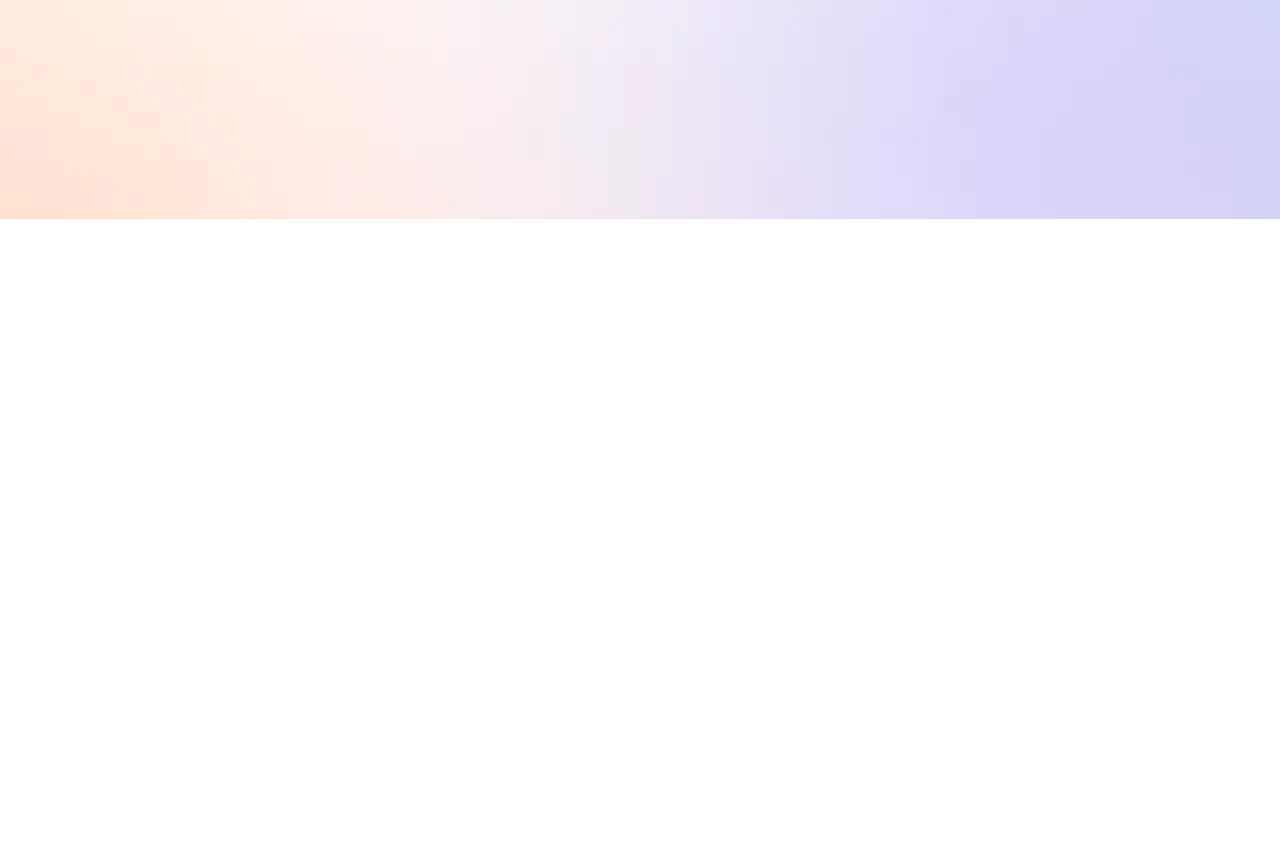
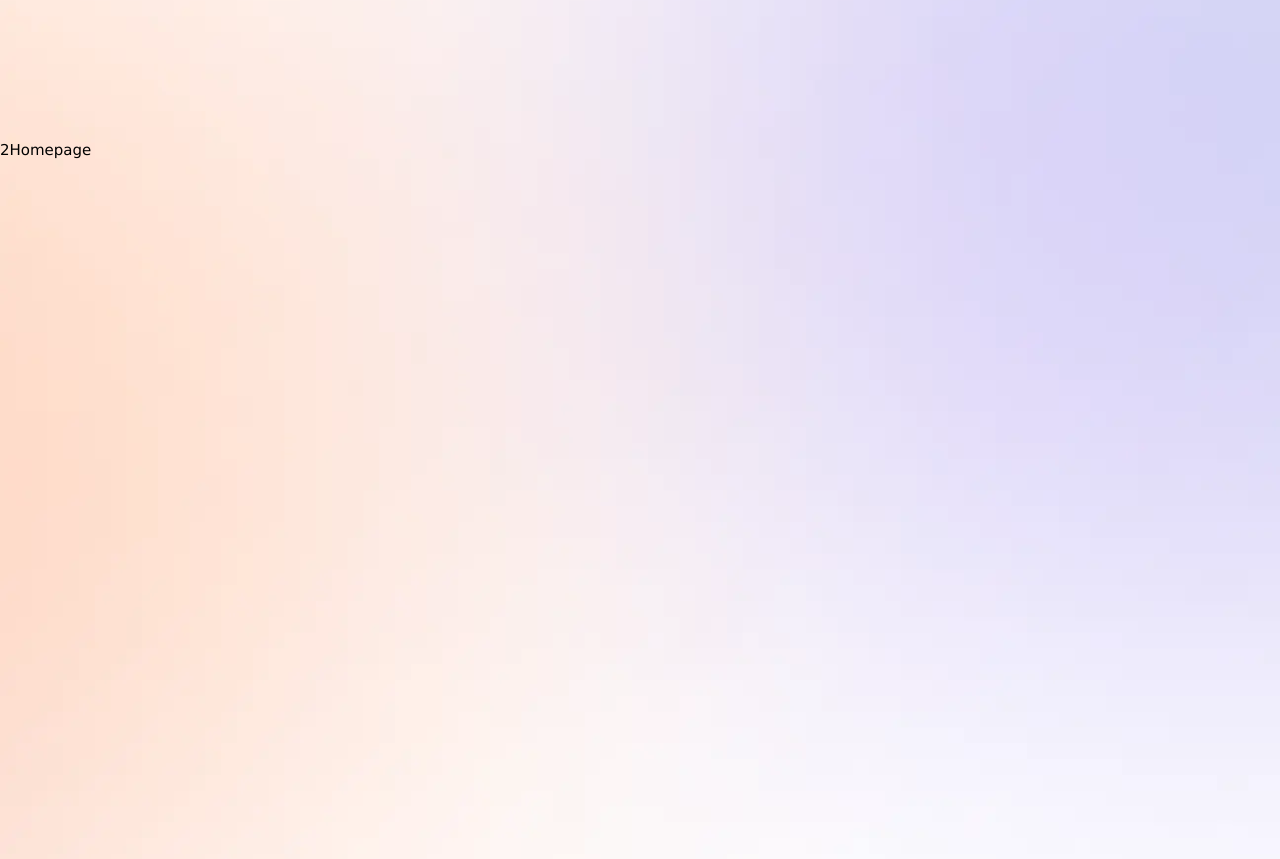
Before and after one commit to RereTooki/Rere-Writes, a React (Vite) app: page / in a window 1280 px wide. Shown: the part 3800-4659 px from the top of the page. Before the commit the page ends 4019 px from the top, so only its background shows below. Built offline with nearby package versions, Linux system fonts and the light colour scheme.

Commit message:
some slight chages

```diff
--- a/src/App.css
+++ b/src/App.css
@@ -16,6 +16,7 @@
 
 body {
   background-image: url("./assets/images/grad1.webp");
+  background-size: auto 200vh;
 }
 /*
 body {
--- a/src/pages/Homepage.tsx
+++ b/src/pages/Homepage.tsx
@@ -23,7 +23,8 @@ const Homepage = () => {
       <div className="">
         <Testing />
       </div>
-      <div className="h-[100vh]">Homepage</div>{" "}
+      <div className="h-[90vh]">Homepage</div>{" "}
+      <div className="h-[90vh]">2Homepage</div>{" "}
     </>
   );
 };
```
